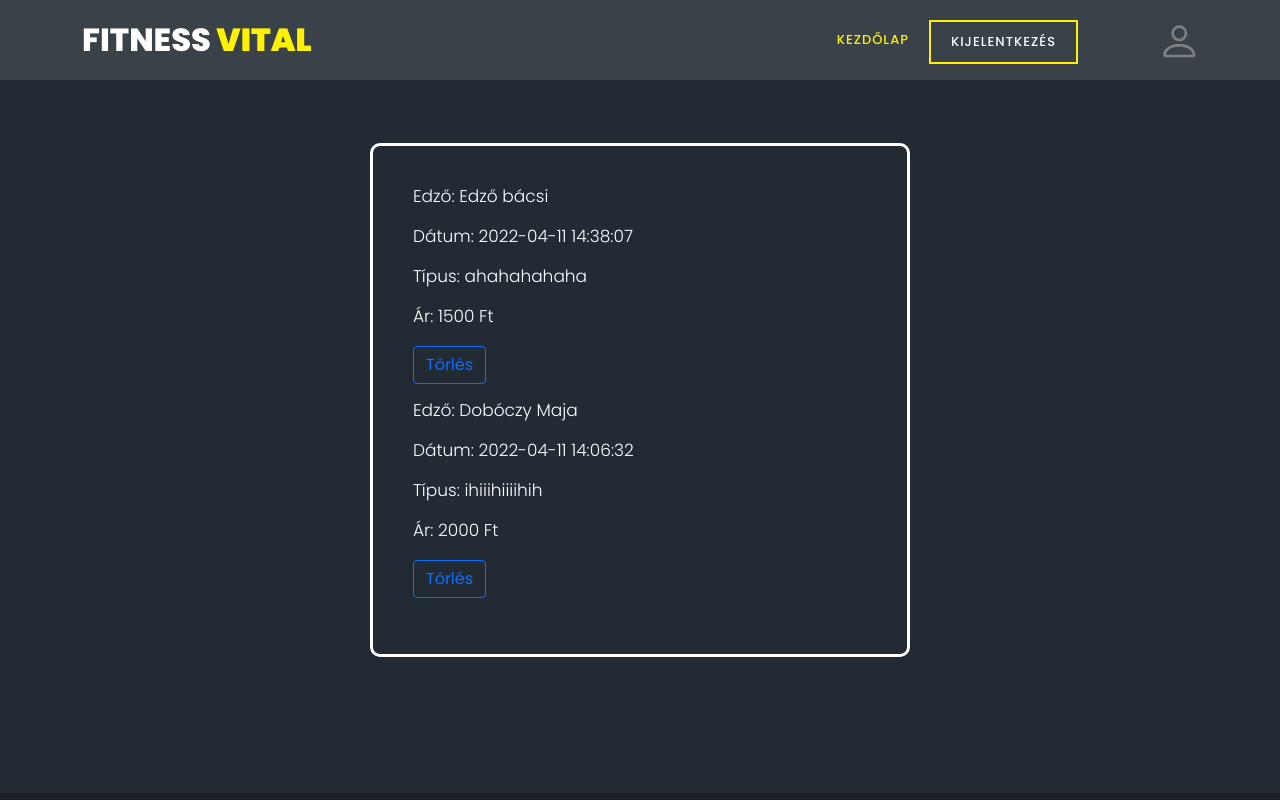
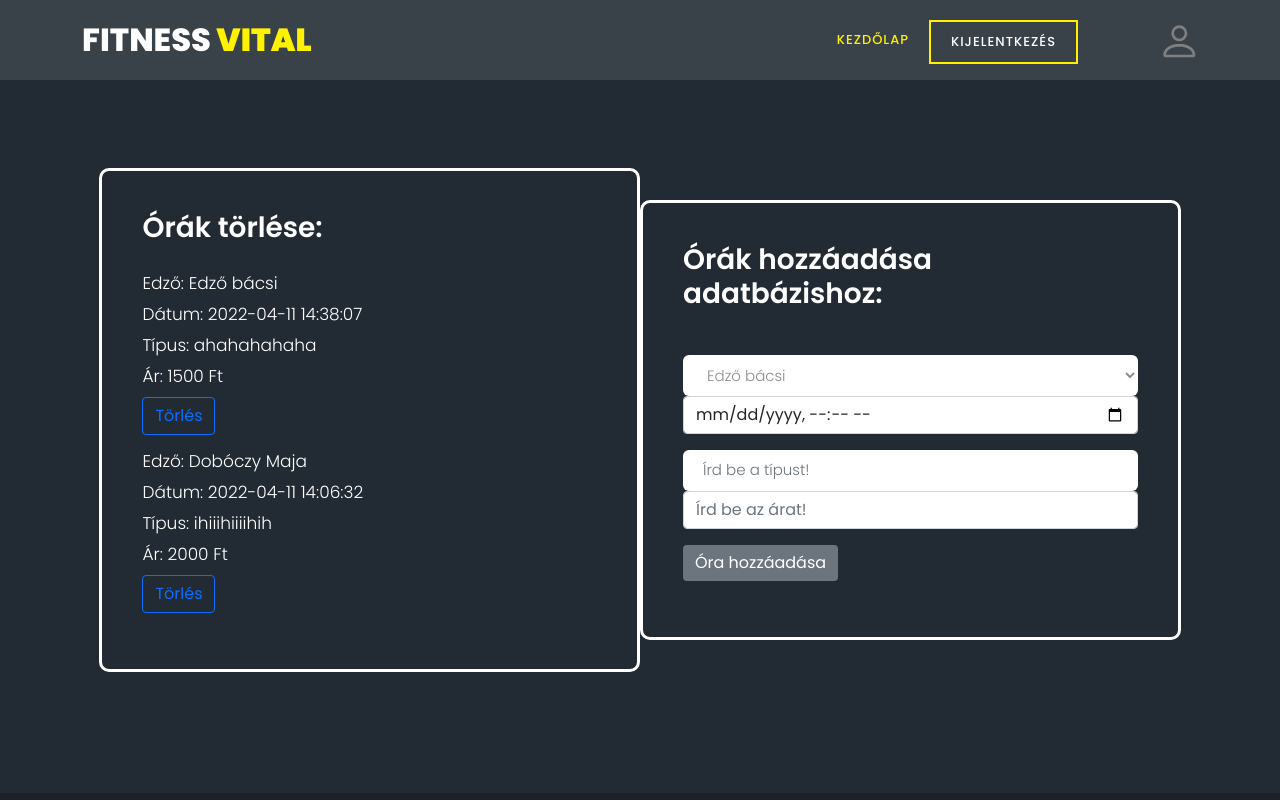
Before and after one commit to Davesko/EDZOTEREM_1, a PHP site: page /admin.php in a window 1280 px wide. Run offline with PHP 8.4, Linux system fonts and the light colour scheme; data comes from the database, SQL or seed files in the repository.

Commit message:
2022.04.19 1.javitas

```diff
--- a/admin.php
+++ b/admin.php
@@ -1,7 +1,8 @@
 <?php
 require_once "config.php";
 
-
+$stmt_edzok = $db->query("SELECT * FROM edzok");
+$stmt_edzok->execute();
 if (isset($_POST['submit'])){
     if(!isset($_POST['oraID']) || $_POST['oraID'] == ""){
         die("HIBA!!!444!");
@@ -9,6 +10,35 @@ if (isset($_POST['submit'])){
     $stmt = $db->prepare("DELETE FROM orak WHERE oraID = :ora");
     $stmt->bindValue(":ora", $_POST['oraID']);
     $stmt->execute();
+
+}
+
+if(isset($_POST['hozza'])){
+    $error = [];
+    if($_POST['edzo'] == null || $_POST['edzo'] == ""){
+        $error[] = "Add meg az edzőt!";
+    }
+    if($_POST['datum'] == null || $_POST['datum'] == ""){
+        $error[] = "Add meg a dátumot!";
+    }
+    if($_POST['tipus'] == null || $_POST['tipus'] == ""){
+        $error[] = "Add meg a típust!";
+    }
+    if($_POST['ar'] == null || $_POST['ar'] == "" || !is_numeric($_POST['ar'])){
+        $error[] = "Add meg az árat!";
+    }
+    if(count($error) > 0){
+        die("üres");
+    }
+    else{
+        $stmt_add = $db->prepare("INSERT INTO orak (userID, edzoID, datum, tipus, ar) VALUES (:userID, :edzoid, :datum, :tipus, :ar)");
+        $stmt_add->bindValue(":userID", $_SESSION['userID']);
+        $stmt_add->bindValue(":edzoid", $_POST['edzo']);
+        $stmt_add->bindValue(":datum", $_POST['datum']);
+        $stmt_add->bindValue(":tipus", $_POST['tipus']);
+        $stmt_add->bindValue(":ar", $_POST['ar']);
+        $stmt_add->execute();
+    }
 }
 
 ?>
@@ -54,15 +84,16 @@ if (isset($_POST['submit'])){
 </header>
 
 <div class="video-overlay" >
-    <div class="form-body">
-        <div class="row justify-content-center">
+    <div class="form-body" >
+        <div class="row justify-content-center" >
 
-            <div class="form-holder">
+            <div class="form-holder" >
 
-                <div class="form-content">
+                <div class="form-content" style="padding-top: 100px">
 
-                    <div class="form-items">
-
+                    <div class="form-items" >
+                        <h3>Órák törlése:</h3>
+                        <br>
 
 
 
@@ -71,10 +102,10 @@ if (isset($_POST['submit'])){
                                 $stmt->execute();
                                 $fetched = $stmt->fetchAll();
                                 foreach ($fetched as $item) :?>
-                                    <p style="height: 10px">Edző: <?=$item['nev']?><p>
-                                    <p style="height: 10px">Dátum: <?=$item['datum']?><p>
-                                    <p style="height: 10px">Típus: <?=$item['tipus']?><p>
-                                    <p style="height: 10px">Ár: <?=$item['ar']?> Ft<p>
+                                    <p style="height: 1px">Edző: <?=$item['nev']?><p>
+                                    <p style="height: 1px">Dátum: <?=$item['datum']?><p>
+                                    <p style="height: 1px">Típus: <?=$item['tipus']?><p>
+                                    <p style="height: 1px">Ár: <?=$item['ar']?> Ft<p>
                                     <form method="post" action="/admin.php" >
                                         <input type="hidden" name="oraID" value="<?=$item['oraID']?>"/>
                                         <input style="horiz-align: left" class="btn btn-outline-primary" type="submit" name="submit" value="Törlés">
@@ -84,8 +115,38 @@ if (isset($_POST['submit'])){
 
 
                     </div>
+                    <div class="form-items" >
+                        <h3>Órák hozzáadása adatbázishoz:</h3>
+                        <br>
 
+                        <form method="post" action="admin.php">
+                            <div class="col-md-12">
+                                <select name="edzo" id="edzo">
+                                    <?php foreach ($stmt_edzok as $edzo): ?>
+                                        <option value="<?=$edzo['userID']?>"><?=$edzo['nev']?></option>
+                                    <?php endforeach;?>
+                                </select>
+                            </div>
 
+                            <div class="col-md-12">
+                                <input class="form-control" type="datetime-local" name="datum" id="datum">
+
+                            </div>
+
+                            <div class="col-md-12">
+                                <input class="form-control" type="text" name="tipus" id="tipus" placeholder="Írd be a típust! " >
+                            </div>
+
+                            <div class="col-md-12">
+                                <input class="form-control" type="number" id="ar" name="ar" min="1" placeholder="Írd be az árat!" >
+                            </div>
+
+                            <div class="form-button mt-3">
+                                <input id="hozza" name="hozza" type="submit" class="btn btn-primary" value="Óra hozzáadása">
+                            </div>
+                        </form>
+
+                    </div>
 
 
                 </div>
--- a/profile.php
+++ b/profile.php
@@ -61,8 +61,11 @@ $orak = $stmt->fetchAll();
                                 <td><?php if ($_SESSION['nem'] == 0){
                                         echo "Férfi";
                                     }
+                                    elseif ($_SESSION['nem'] == 1){
+                                        echo "Nő";
+                                    }
                                     else{
-                                        echo "Nő";
+                                        echo "Egyéb";
                                     }
                                     ?></td>
 
--- a/profileEdit.php
+++ b/profileEdit.php
@@ -69,12 +69,13 @@ require_once "kisheader.php";
                             </div>
 
                             <div class="col-md-12">
-                                <input class="form-control" type="password" name="password"  placeholder="Ide írd az új jelszót! " >
+                                <input class="form-control" type="password" name="password"  placeholder="Ide írd az új jelszót!(vagy a régit) " >
                             </div>
 
                             <div class="form-button mt-3">
                                 <button id="submit" name="submit" type="submit" class="btn btn-primary">Adatok Frissítése</button>
                             </div>
+                        </form>
                     </div>
                 </div>
             </div>
--- a/register.php
+++ b/register.php
@@ -39,7 +39,7 @@ if(isset($_POST["submit"])){
     else{
         die("Hiba");
     }
-    header("Location: /index.php");
+    header("Location: /login.php");
 }
 
 if (isset($_POST['submit'])){
```
Also changed, not shown: aerobic.php (+7 -7 lines), index.php (+22 -6 lines), assets/images/david.jpg (added), 2 other files.
